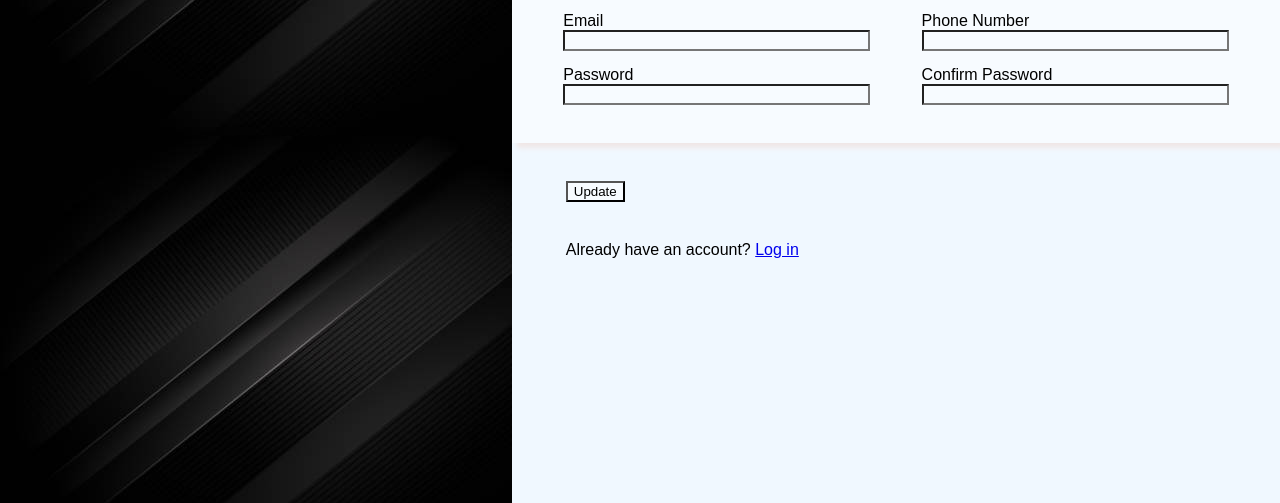
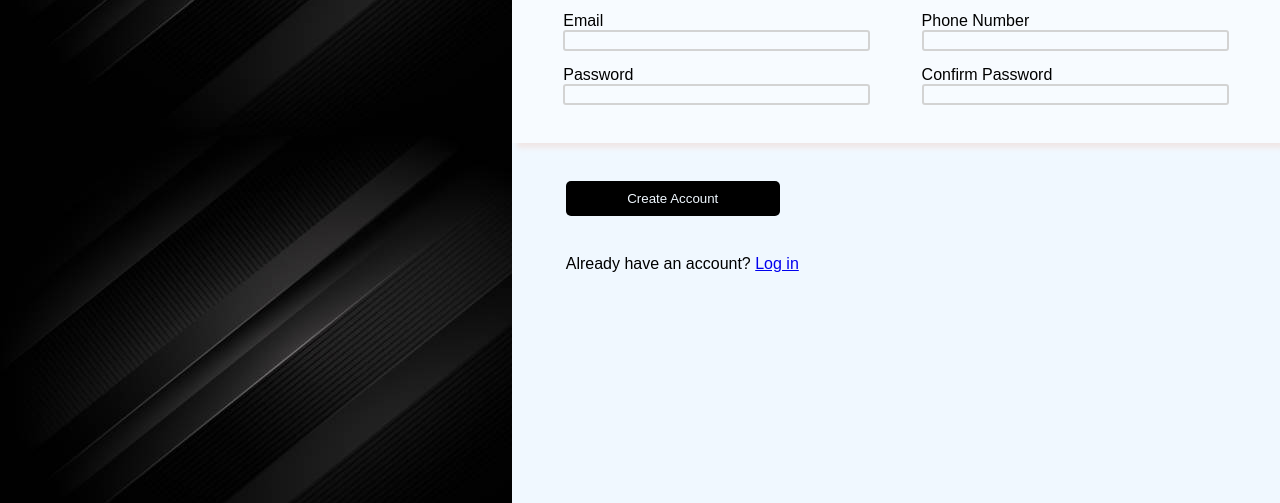
Before and after one commit to Gekolord/Project-Sign-up-Form, a plain HTML site: page index.html in a window 1280 px wide. Shown: the part 297-800 px from the top of the page. Drawn offline with Linux system fonts and the light colour scheme.

Commit message:
add more style

```diff
--- a/index.html
+++ b/index.html
@@ -49,7 +49,7 @@
                     </form>
                 </div>
             </div>
-            <div class="button"><input id="submit"  type="submit" form="myform" value="Update"></div>
+            <div class="button"><input id="submit"  type="submit" form="myform" value="Create Account"></div>
             <div class="already">Already have an account? <a href="index.html">Log in</a></div>
         </div>
     </div>
--- a/styles.css
+++ b/styles.css
@@ -106,11 +106,21 @@ input:invalid {
 
   input {
     background-color: rgb(247, 251, 255);
+    border: 2px solid lightgray;
+    border-radius: 3px;
   }
 
 #submit {
     margin-left: 7%;
     margin-top: 5%;
+    padding-left: 8%;
+    padding-right: 8%;
+    padding-top: 10px;
+    padding-bottom: 10px;
+    border: none;
+    color: aliceblue;
+    background-color: black;
+    border-radius: 5px;
 }
 
 .already {
```
